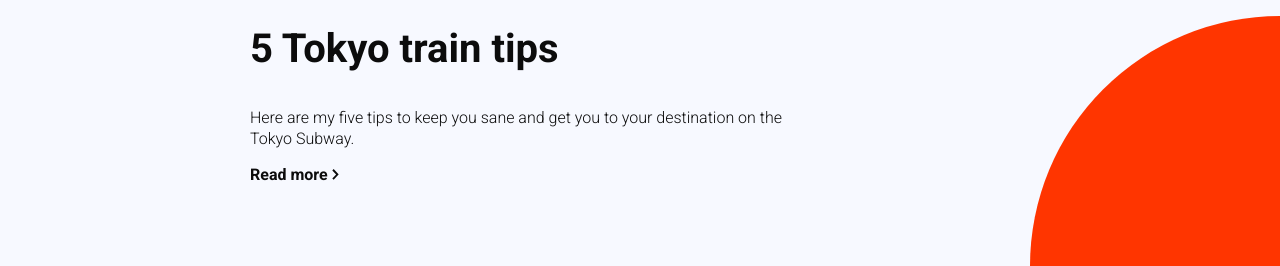
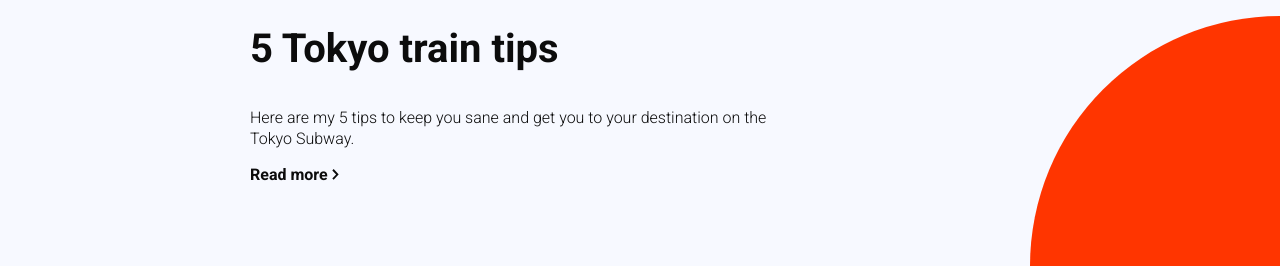
Before and after one commit to EsGowens/anightinjapan, a Jekyll site: the page built from index.html, in a window 1280 px wide and 1032 px high. Shown: the part 766-1032 px from the top of the window. Built offline with Jekyll 4.4.1, drawn with Linux system fonts in a browser that asks for light colours.

```diff
--- a/_posts/2020-08-05-tokyo-train-tips.md
+++ b/_posts/2020-08-05-tokyo-train-tips.md
@@ -1,8 +1,8 @@
 ---
 title: 5 Tokyo train tips
 date: 2020-08-05 00:00:00 Z
-excerpt: Here are my five tips to keep you sane and get you to your destination on
-  the Tokyo Subway.
+excerpt: Here are my 5 tips to keep you sane and get you to your destination on the
+  Tokyo Subway.
 ---
 
 blog number 3
--- a/about.markdown
+++ b/about.markdown
@@ -4,4 +4,10 @@ permalink: "/about/"
 layout: default
 ---
 
+![about.jpg](/uploads/about.jpg)
+
 About Tiffy
+
+Tiffy is a travel planning freak, formerly an Asia Pacific finance manager and currently a digital marketing ninja. Despite being a nervous flyer with plane jolts sending chills down her spine, Tiffy’s wanderlust has led her to visit Japan for 6 times (and counting). Her favorite cities are Kyoto and Tokyo and would choose to visit Japan over Paris in a heartbeat!
+
+“Don't listen to what they say. Go see.”
```
Also changed, not shown: _uploads/about.jpg (added), _uploads/blog-1a.jpg (added), _uploads/blog-1b.jpg (added), _uploads/blog-1c.jpg (added), _uploads/blog-2c.jpg (added), _uploads/blog-3a.jpg (added), 3 other files.
